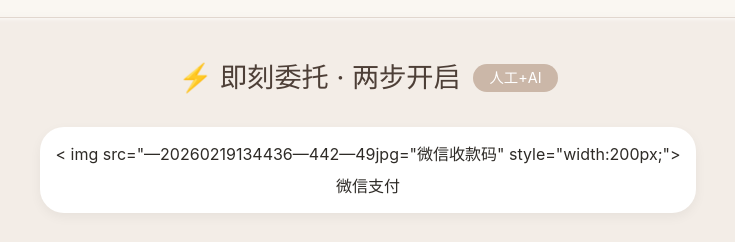
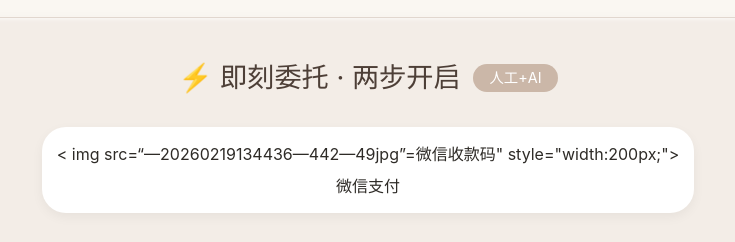
Before and after one commit to zhuchaonian/zhuchaonian.github.io, a plain HTML site: page index2.html in a window 1280 px wide. Shown: the part 1240-1482 px from the top of the page, 272-1007 px from the left. Drawn offline with Linux system fonts and the light colour scheme.

Commit message:
Update index2.html

```diff
--- a/index2.html
+++ b/index2.html
@@ -370,7 +370,7 @@
       <!-- 微信收款码（请替换图片文件名为你实际的文件名） -->
       <div class="qr-row" style="justify-content: center;">
         <div class="qr-item">
-          < img src="—20260219134436—442—49jpg="微信收款码" style="width:200px;">
+          < img src=“—20260219134436—442—49jpg”=微信收款码" style="width:200px;">
           <p>微信支付</p >
         </div>
       </div>
```
